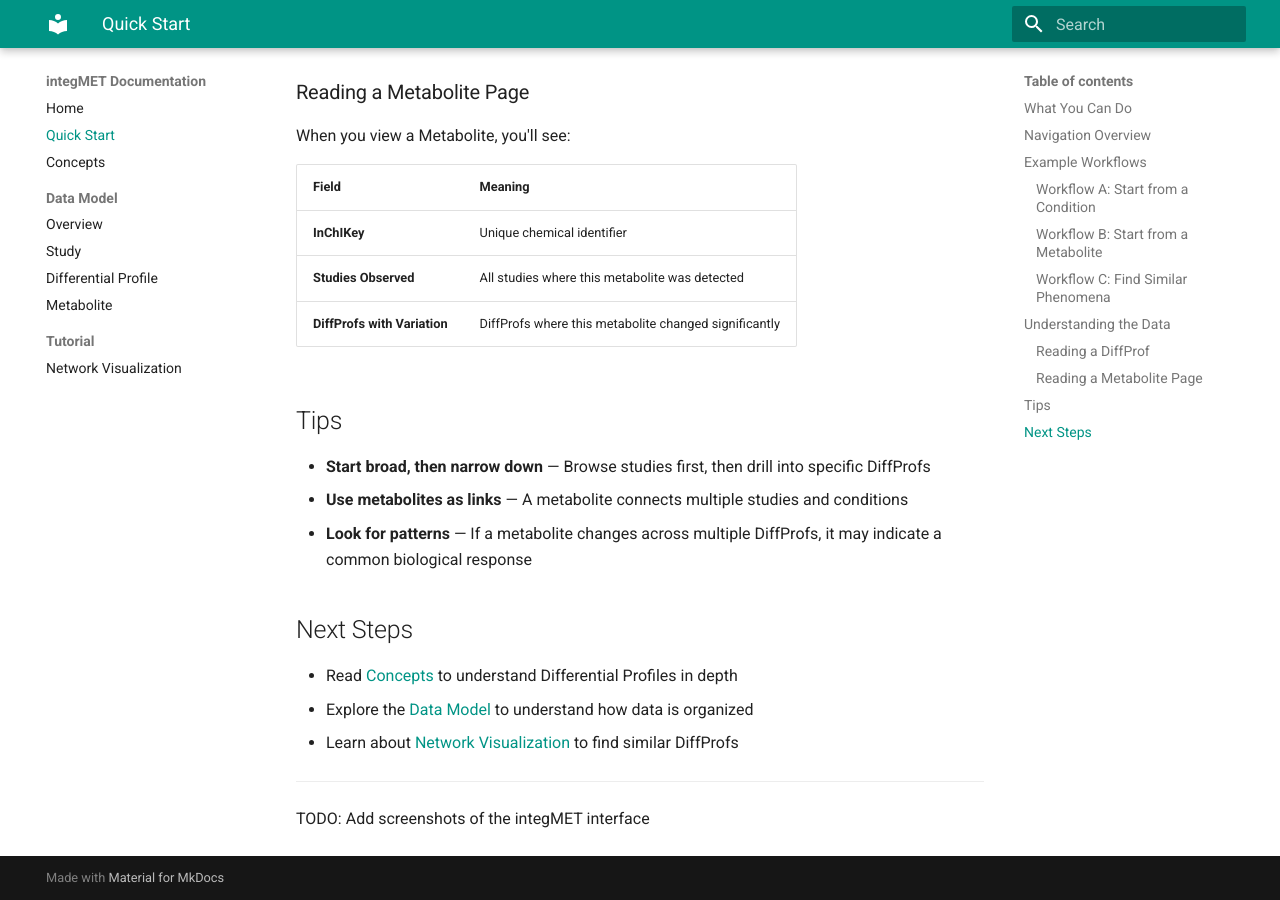
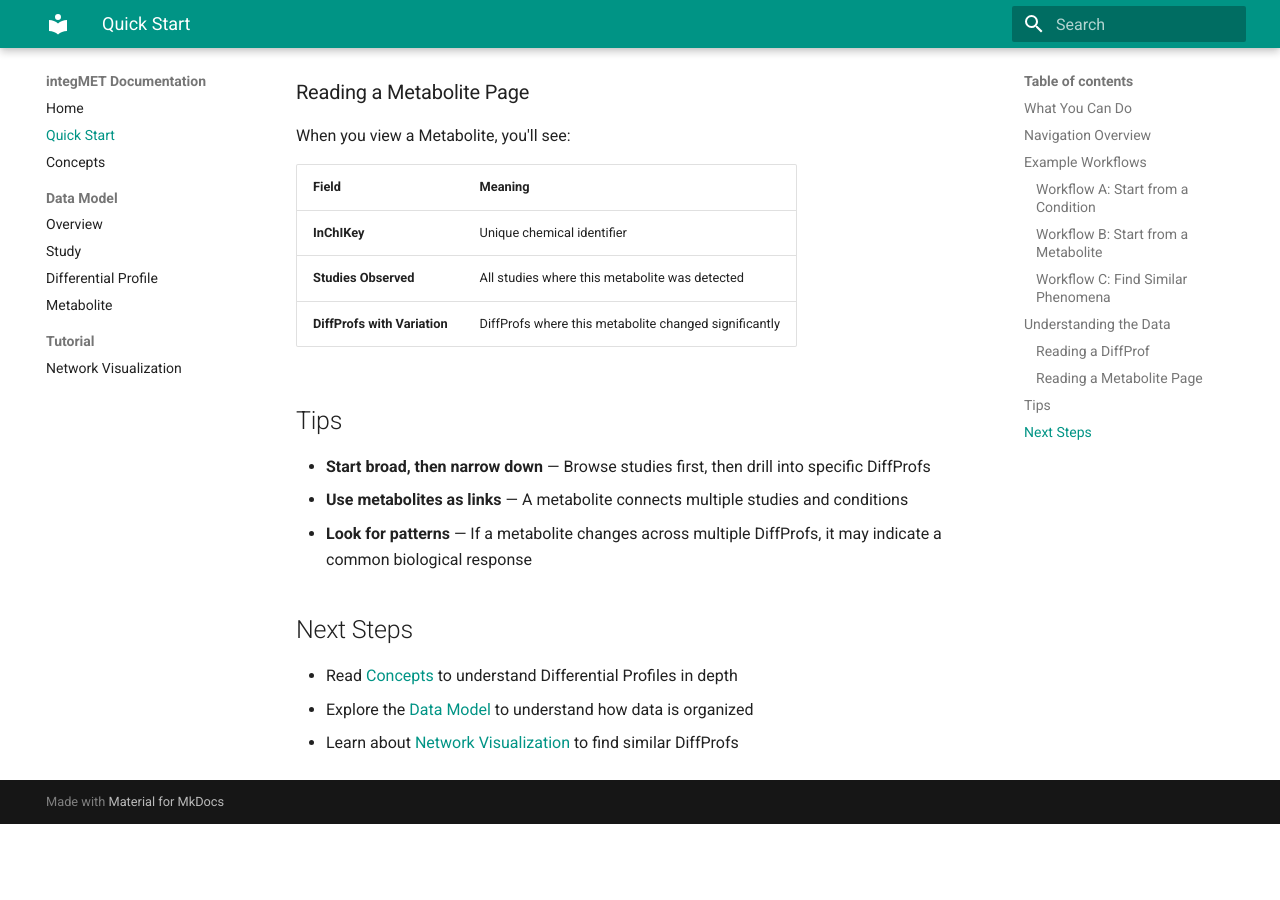
Before and after one commit to integMET/integMET-docs, an MkDocs documentation site: the page built from docs/quickstart.md, in a window 1280 px wide and 900 px high, scrolled down 1890 px. Built offline with MkDocs 1.6.1 and Material for MkDocs 9.7.7, drawn with Linux system fonts in a browser that asks for light colours; after the commit the page ends 2714 px from its top, so only the background shows below that.

Commit message:
Remove screenshot placeholders from Quick Start
- Text descriptions are sufficient for simple table views

Co-Authored-By: Claude Opus 4.5 <noreply@anthropic.com>

```diff
--- a/docs/quickstart.md
+++ b/docs/quickstart.md
@@ -83,7 +83,3 @@ When you view a Metabolite, you'll see:
 - Read [Concepts](concepts.md) to understand Differential Profiles in depth
 - Explore the [Data Model](data_model/overview.md) to understand how data is organized
 - Learn about [Network Visualization](tutorial/network_visualization.md) to find similar DiffProfs
-
----
-
-TODO: Add screenshots of the integMET interface
```
